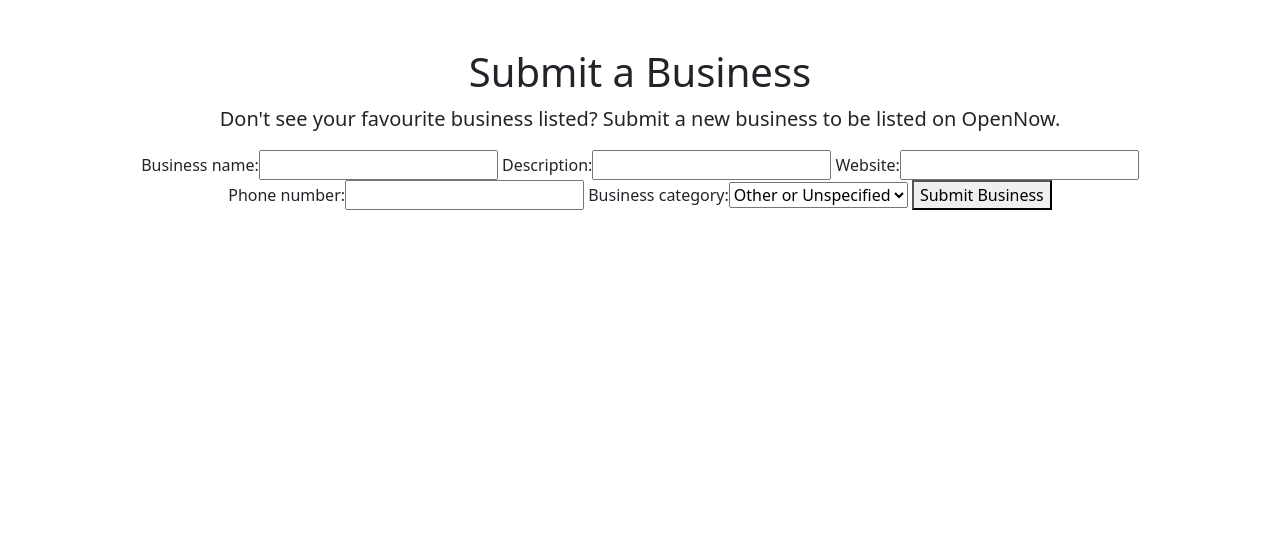
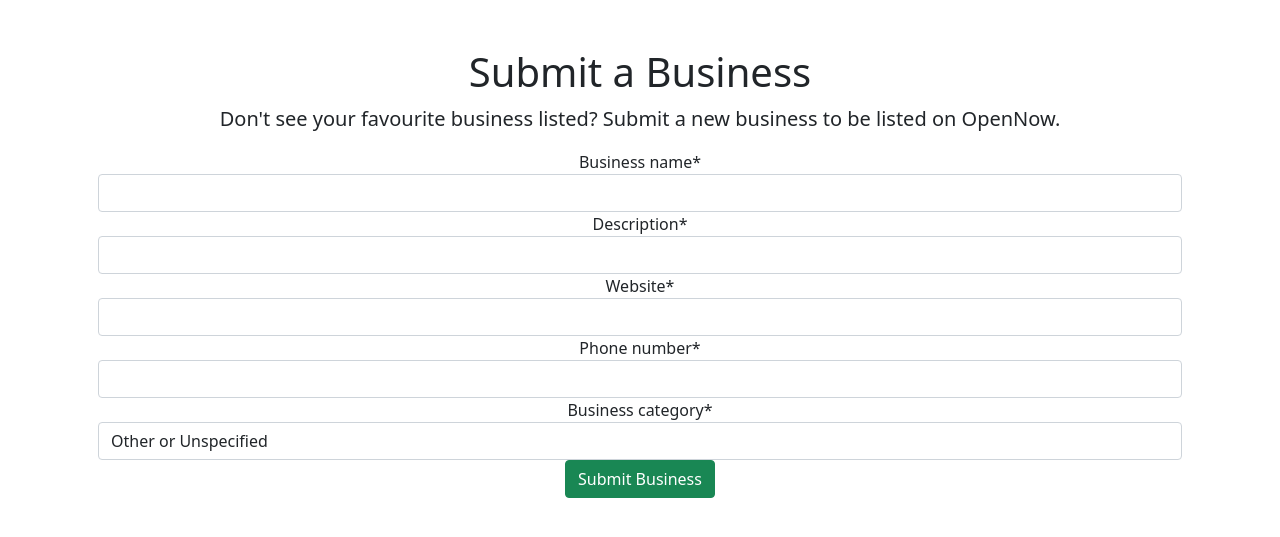
Before and after one commit to AndrewNguyen1/open-now, a Django app: page /open_now/business-form/ in a window 1280 px wide. Shown: the part 56-593 px from the top of the page. Run offline with Django 3.2, Linux system fonts and the light colour scheme; some libraries are stand-ins or nearby versions.

Commit message:
stashing business_form changes to git before checking out

```diff
--- a/open_now/templates/open_now/business_form.html
+++ b/open_now/templates/open_now/business_form.html
@@ -1,5 +1,6 @@
 {% extends "open_now/base.html" %}
 {% load static %}
+{% load crispy_forms_tags %}
 {% block page-title %}
 Submit a Business - OpenNow
 {% endblock page-title %}
@@ -12,11 +13,14 @@ Submit a Business{% endblock top-header %}
 {% endblock p-lead %}
 
 {% block upper-body %}
-<form method="post">
-    {% csrf_token %}
-    {{form}}
-    <button type="submit">Submit Business</button>
-</form>
+<div class="text-left">
+    <form method="post">
+        {% csrf_token %}
+        {{form|crispy}}
+        <button type="submit" class="btn btn-success">Submit Business</button>
+    </form>
+</div>
+
 {% endblock upper-body %}
 
 {% block body %}
```
